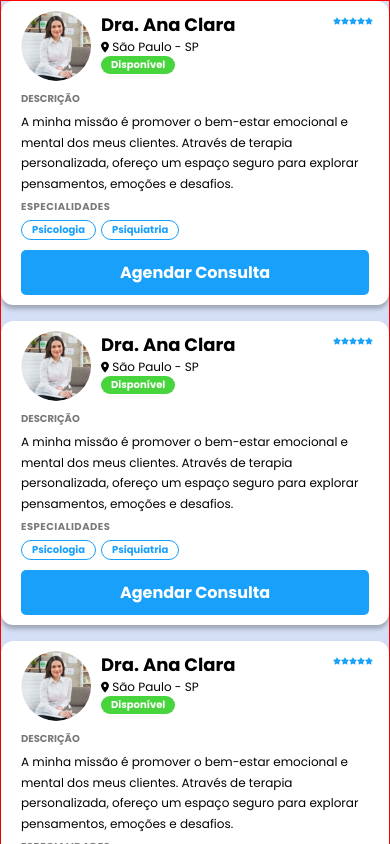
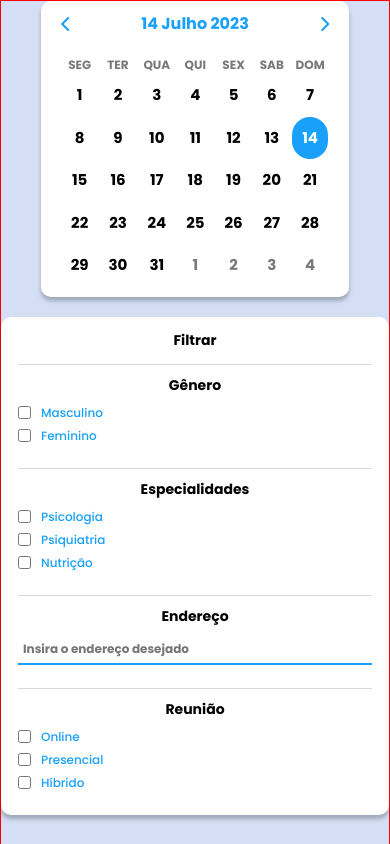
Before and after one commit to 777KML777/FHIRProject, a Next.js app: page /pagina-teste in a window 390 px wide. Built offline with nearby package versions, Linux system fonts and the light colour scheme.

Commit message:
Agendar Consuta Finalizada e responsiva

```diff
--- a/src/app/components/AgendarConsultas/AgendarConsulta.module.css
+++ b/src/app/components/AgendarConsultas/AgendarConsulta.module.css
@@ -18,12 +18,11 @@
 .side {
     display: flex;
     flex-direction: column;
-    align-items: flex-end;
+    align-items: center;
     gap: 1.25rem;
 }
 
 .filtro_btn {
-    display: none;
     width: fit-content;
     padding: 0.625rem;
     justify-content: center;
@@ -37,11 +36,30 @@
     font-family: var(--main-font);
     font-weight: 600;
     line-height: normal;
+
+    display: none;
+}
+
+.filtro_adicionado{
+    width: fit-content;
+    display: none;
+    padding: 0.2rem 0.5rem;
+    justify-content: center;
+    align-items: center;
+    gap: 0.3125rem;
+    border-radius: 6.25rem;
+    background: #5B89FF;
+    color: #fff;
 }
 
 .icone{
     color: var(--texto-cor-principal);
     width: 1rem;
+}
+
+.iconeX{
+    color: var(--texto-cor-secundaria);
+    width: 0.5rem;
 }
 
 .main {
@@ -79,12 +97,11 @@
 @media (max-width: 768px) {
     .container {
         max-width: 640px;
+        flex-direction: column;
     }
     .side{
-        display: none;
-    }
-    .filtro-btn{
-        display: block;
+        flex-direction: row;
+        width: 100%;
     }
 }
 
@@ -92,6 +109,9 @@
 @media (max-width: 640px) {
     .container {
         max-width: 475px;
+    }
+    .side{
+        flex-direction: column;
     }
 }
 
--- a/src/app/components/AgendarConsultas/Calendario/Calendario.module.css
+++ b/src/app/components/AgendarConsultas/Calendario/Calendario.module.css
@@ -1,4 +1,6 @@
 .container {
+    margin: 0 auto;
+    height: fit-content;
     display: flex;
     padding: 0.625rem;
     flex-direction: column;
@@ -82,18 +84,20 @@
 }
 
 .dia_mes_atual {
-    color: var(--texto-cor-secundaria);
+    color: var(--texto-cor-principal);
+    font-family: var(--fonte-principal);
+    font-size: 0.9375rem;
     font-style: normal;
     font-weight: 700;
     line-height: 150%;
+    padding: 0.625rem;
+    cursor: pointer;
+    transition: 0.2s;
+    color: var(--texto-cor-secundaria);
     display: flex;
-    width: 1.875rem;
-    height: 1.875rem;
-    padding: 0.625rem;
     flex-direction: column;
     justify-content: center;
     align-items: center;
-    gap: 0.625rem;
     border-radius: 6.25rem;
     background: var(--cor-principal);
 }
--- a/src/app/components/AgendarConsultas/Calendario/index.jsx
+++ b/src/app/components/AgendarConsultas/Calendario/index.jsx
@@ -63,7 +63,7 @@ function Calendario() {
                     <div className={styles.dias_semana}>
                         <p className={styles.dia_semana}>DOM</p>
                         <p className={styles.dia_mes}>7</p>
-                        <p className={styles.dia_mes}>14</p>
+                        <p className={styles.dia_mes_atual}>14</p>
                         <p className={styles.dia_mes}>21</p>
                         <p className={styles.dia_mes}>28</p>
                         <p className={styles.dia_mes_outro}>4</p>
--- a/src/app/components/AgendarConsultas/index.jsx
+++ b/src/app/components/AgendarConsultas/index.jsx
@@ -3,12 +3,9 @@ import Calendario from './Calendario'
 import CardAgendarConsulta from './Card'
 import Filtros from './Filtros'
 import NavegacaoPagina from './NavegacaoPagina'
-import { FontAwesomeIcon } from '@fortawesome/react-fontawesome'
-import { faSliders } from '@fortawesome/free-solid-svg-icons'
 
 function AgendarConsultas() {
     return (
-
         <div className={styles.corpo}>
             <div className={styles.container}>
                 <div className={styles.side}>
@@ -16,10 +13,6 @@ function AgendarConsultas() {
                     <Filtros />
                 </div>
                 <div className={styles.main}>
-                    <div class={styles.filtro_btn} onclick="sideShow()" data-filtro-btn>
-                        <FontAwesomeIcon icon={faSliders} className={styles.icone} />
-                        <p>Filtros</p>
-                    </div>
                     <CardAgendarConsulta />
                     <CardAgendarConsulta />
                     <CardAgendarConsulta />
@@ -29,7 +22,6 @@ function AgendarConsultas() {
                 </div>
             </div>
             <NavegacaoPagina />
-
         </div>
     )
 }
```
